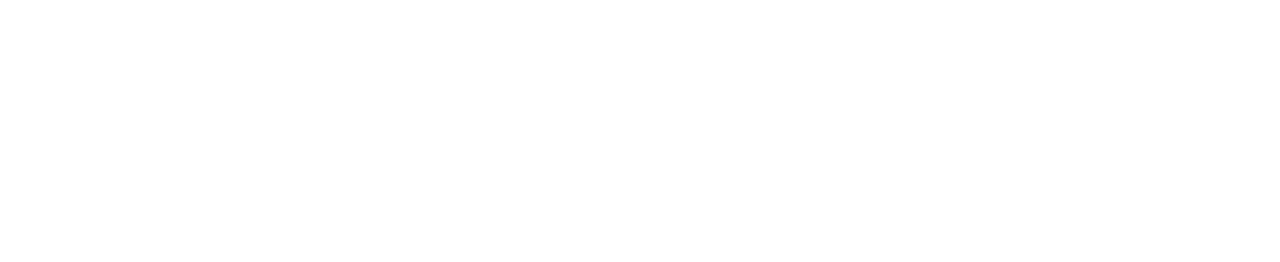
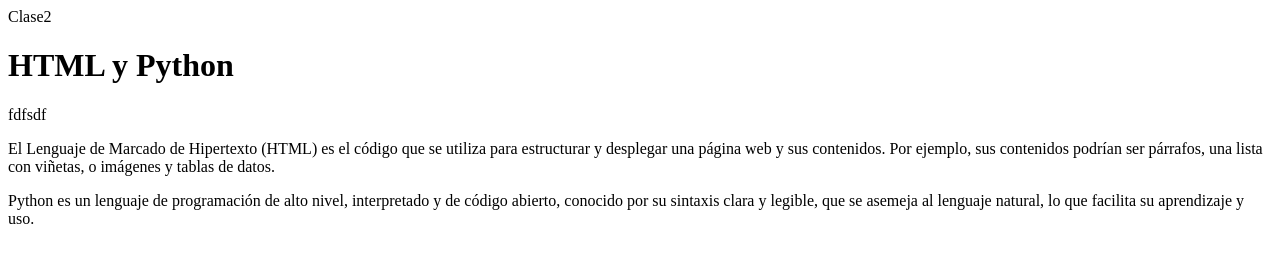
Before and after one commit to nanini0/Clase2, a plain HTML site: page index.html in a window 1280 px wide. Drawn offline with Linux system fonts and the light colour scheme.

Commit message:
cambios en el header

```diff
--- a/index.html
+++ b/index.html
@@ -1,12 +1,18 @@
 <!DOCTYPE html>
 <html lang="en">
-<head>
+<head>Clase2
     <meta charset="UTF-8">
     <meta name="viewport" content="width=device-width, initial-scale=1.0">
     <title>Document</title>
-    <link rel="icon" href="./imagenes/174854.png">
+    <link rel="icon" href="./imagenes/174854.png"> <!--esto es para colocar el icono arriba-->
 </head>
 <body>
 
+<header>
+    <h1>HTML y Python</h1>
+    <p>fdfsdf</p>
+    <p>El Lenguaje de Marcado de Hipertexto (HTML) es el código que se utiliza para estructurar y desplegar una página web y sus contenidos. Por ejemplo, sus contenidos podrían ser párrafos, una lista con viñetas, o imágenes y tablas de datos.</p>
+    <p>Python es un lenguaje de programación de alto nivel, interpretado y de código abierto, conocido por su sintaxis clara y legible, que se asemeja al lenguaje natural, lo que facilita su aprendizaje y uso. </p>
+</header>
 </body>
 </html>
```
